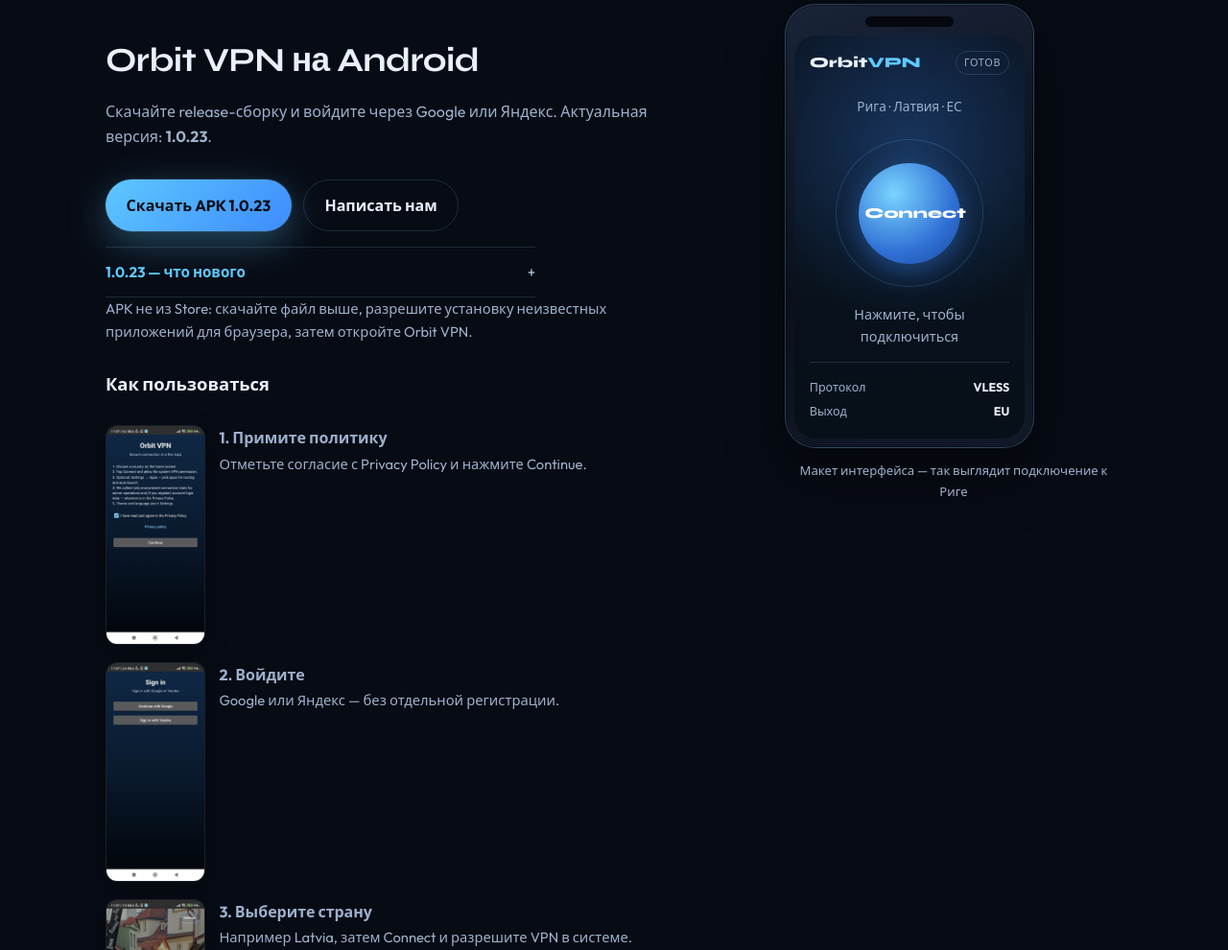
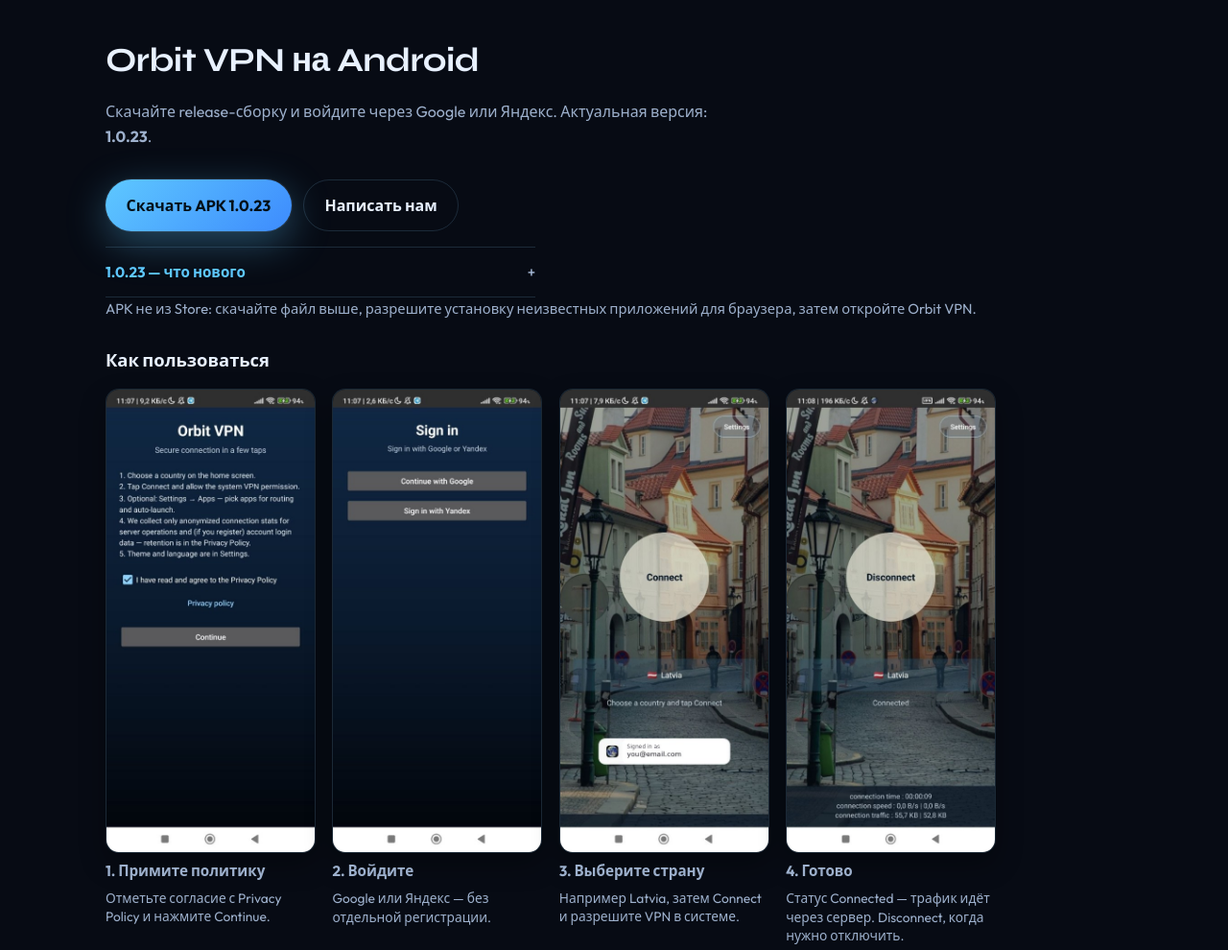
Before and after one commit to Droplessrain/VPN_sait, a website: page index.html in a window 1280 px wide. Shown: the part 3859-4849 px from the top of the page at 96% size. Drawn offline with Linux system fonts and the light colour scheme; no server answers.

Commit message:
Fix how-to guide layout with a screenshot grid.
Replace the cramped step list and CSS phone mock with a 4-up gallery of real app screenshots.

Co-authored-by: Cursor <cursoragent@cursor.com>

```diff
--- a/index.html
+++ b/index.html
@@ -281,69 +281,37 @@
           </p>
 
           <h3 class="guide-title">Как пользоваться</h3>
-          <ol class="install-steps guide-steps">
+          <ol class="guide-grid">
             <li>
-              <figure class="install-shot guide-shot">
+              <figure class="guide-frame">
                 <img src="images/guide/01-welcome.jpg" width="460" height="1024" alt="Экран приветствия Orbit VPN: согласие с политикой конфиденциальности" loading="lazy" />
               </figure>
-              <div>
               <strong>1. Примите политику</strong>
               <span>Отметьте согласие с Privacy Policy и нажмите Continue.</span>
-              </div>
             </li>
             <li>
-              <figure class="install-shot guide-shot">
+              <figure class="guide-frame">
                 <img src="images/guide/02-signin.jpg" width="460" height="1024" alt="Вход в Orbit VPN через Google или Яндекс" loading="lazy" />
               </figure>
-              <div>
               <strong>2. Войдите</strong>
               <span>Google или Яндекс — без отдельной регистрации.</span>
-              </div>
             </li>
             <li>
-              <figure class="install-shot guide-shot">
+              <figure class="guide-frame">
                 <img src="images/guide/03-home.jpg" width="460" height="1024" alt="Главный экран Orbit VPN: выбор страны Latvia и кнопка Connect" loading="lazy" />
               </figure>
-              <div>
               <strong>3. Выберите страну</strong>
               <span>Например Latvia, затем Connect и разрешите VPN в системе.</span>
-              </div>
             </li>
             <li>
-              <figure class="install-shot guide-shot">
+              <figure class="guide-frame">
                 <img src="images/guide/04-connected.jpg" width="460" height="1024" alt="Orbit VPN подключён: статус Connected и кнопка Disconnect" loading="lazy" />
               </figure>
-              <div>
               <strong>4. Готово</strong>
               <span>Статус Connected — трафик идёт через сервер. Disconnect, когда нужно отключить.</span>
-              </div>
             </li>
           </ol>
         </div>
-
-        <aside class="phone-demo" data-phone-demo aria-label="Демо экрана Orbit VPN">
-          <div class="phone">
-            <div class="phone-notch" aria-hidden="true"></div>
-            <div class="phone-screen">
-              <header class="app-top">
-                <span class="app-brand">Orbit<span>VPN</span></span>
-                <span class="app-badge" data-phone-badge>Готов</span>
-              </header>
-              <p class="app-loc">Рига · Латвия · ЕС</p>
-              <div class="app-ring" data-phone-ring>
-                <button type="button" class="app-power" data-phone-toggle aria-pressed="false">
-                  <span data-phone-label>Connect</span>
-                </button>
-              </div>
-              <p class="app-status" data-phone-status>Нажмите, чтобы подключиться</p>
-              <div class="app-meta">
-                <span>Протокол</span><strong>VLESS</strong>
-                <span>Выход</span><strong>EU</strong>
-              </div>
-            </div>
-          </div>
-          <p class="phone-hint">Макет интерфейса — так выглядит подключение к Риге</p>
-        </aside>
       </div>
     </section>
 
--- a/styles.css
+++ b/styles.css
@@ -446,29 +446,54 @@ a {
 }
 
 .guide-title {
-  margin: 1.75rem 0 0;
+  margin: 1.75rem 0 0.85rem;
   font-size: 1.15rem;
   font-weight: 650;
   color: var(--ink);
 }
 
-.guide-steps > li {
-  grid-template-columns: 6.5rem 1fr;
+.guide-grid {
+  list-style: none;
+  margin: 0;
+  padding: 0;
+  display: grid;
+  grid-template-columns: repeat(4, minmax(0, 1fr));
+  gap: 1rem 1.1rem;
   align-items: start;
 }
 
-.guide-shot {
-  margin: 0;
-  min-height: 0;
-  background: #000;
-  box-shadow: 0 8px 24px rgba(0, 0, 0, 0.28);
+.guide-grid > li {
+  display: grid;
+  gap: 0.55rem;
+  color: var(--ink);
 }
 
-.guide-shot img {
+.guide-grid strong {
+  display: block;
+  font-size: 0.95rem;
+  line-height: 1.3;
+}
+
+.guide-grid span {
+  display: block;
+  color: var(--muted);
+  font-size: 0.86rem;
+  line-height: 1.45;
+}
+
+.guide-frame {
+  margin: 0;
+  border: 1px solid var(--line);
+  border-radius: 14px;
+  overflow: hidden;
+  background: #05080f;
+  box-shadow: 0 12px 28px rgba(0, 0, 0, 0.32);
+}
+
+.guide-frame img {
   display: block;
   width: 100%;
   height: auto;
-  vertical-align: top;
 }
 
 .shot-chrome {
@@ -789,15 +814,14 @@ a {
 
 @media (min-width: 900px) {
   .download-layout {
-    grid-template-columns: 1.15fr 0.85fr;
-    align-items: start;
-    gap: 2.5rem;
+    grid-template-columns: 1fr;
+    max-width: 58rem;
   }
+}
 
-  .phone-demo {
-    position: sticky;
-    top: 5.5rem;
-    justify-self: end;
+@media (max-width: 900px) {
+  .guide-grid {
+    grid-template-columns: repeat(2, minmax(0, 1fr));
   }
 }
 
@@ -811,12 +835,13 @@ a {
     max-width: 11rem;
   }
 
-  .guide-steps > li {
-    grid-template-columns: 1fr;
+  .guide-grid {
+    grid-template-columns: 1fr 1fr;
+    gap: 0.85rem;
   }
 
-  .guide-shot {
-    max-width: 12.5rem;
+  .guide-frame {
+    max-width: none;
   }
 }
 
```
Also changed, not shown: dist/index.html, dist/styles.css. Lines whose indentation alone changed are shown as unchanged.
